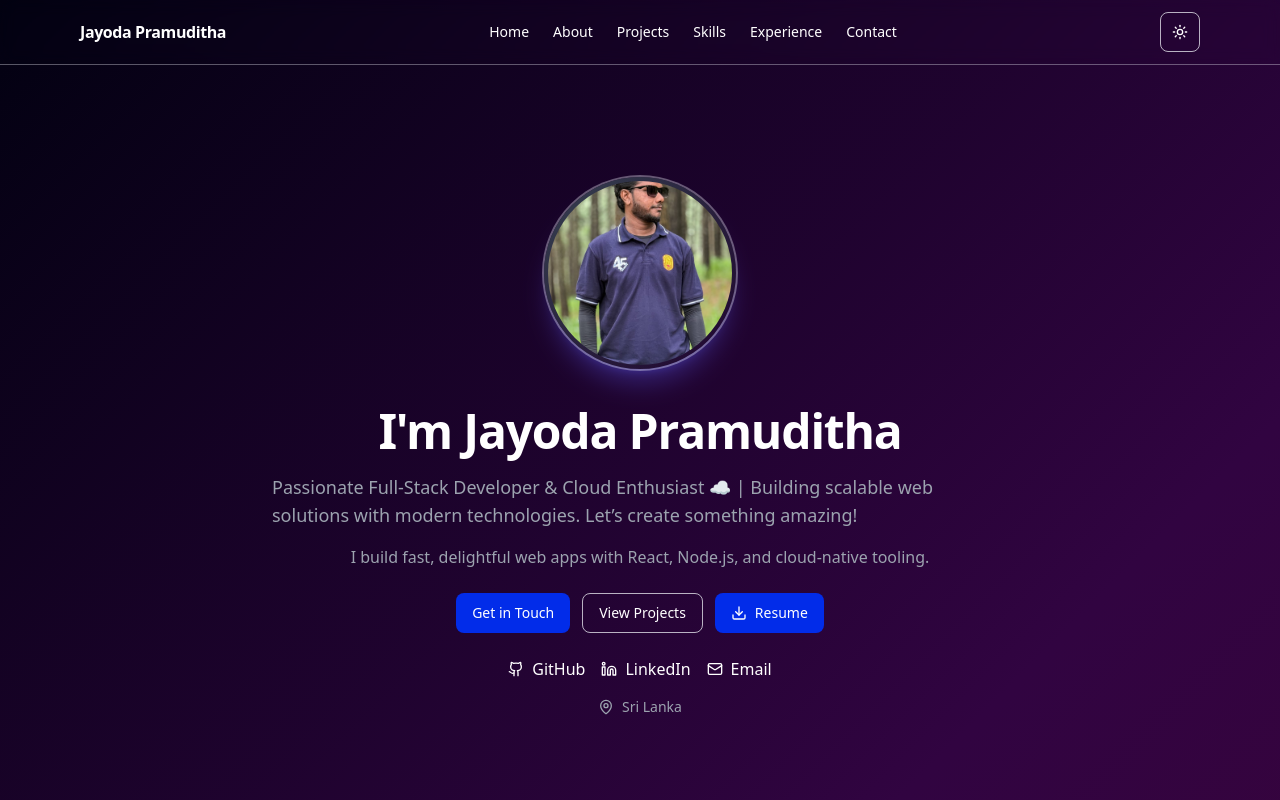
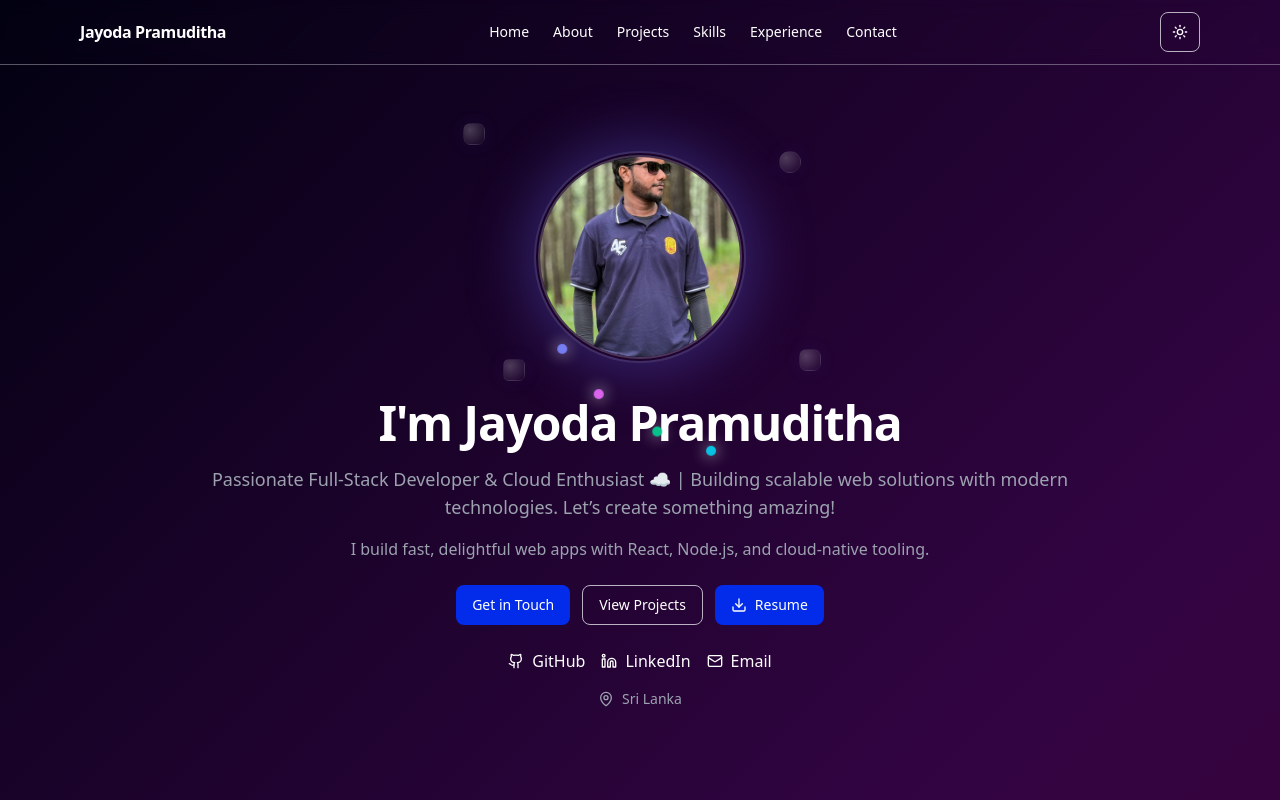
Before and after one commit to Jayo013/my-portfolio, a Next.js app: page / in a window 1280 px wide. Shown: the top 800 px of the page. Built offline with nearby package versions, Linux system fonts and the light colour scheme.

Commit message:
Update hero section and globals.css styling

```diff
--- a/src/app/globals.css
+++ b/src/app/globals.css
@@ -154,3 +154,51 @@
   }
 
 }
+
+
+/* ===== Orbiting dots around the avatar ===== */
+@keyframes orbit {
+  from { transform: rotate(0deg) translateX(var(--r)) rotate(0deg); }
+  to   { transform: rotate(360deg) translateX(var(--r)) rotate(-360deg); }
+}
+
+/* one small dot that flies in a circle using --r (radius) and --d (duration) */
+.orbit-dot {
+  position: absolute;
+  top: 50%;
+  left: 50%;
+  width: 10px;
+  height: 10px;
+  border-radius: 9999px;
+  transform-origin: 0 0;               /* important: rotate around center */
+  animation: orbit var(--d) linear infinite;
+  filter: drop-shadow(0 0 8px currentColor);
+}
+
+/* ===== Soft floating shapes ===== */
+@keyframes floatY {
+  0%, 100% { transform: translateY(-4px) }
+  50%      { transform: translateY(6px) }
+}
+@keyframes floatX {
+  0%, 100% { transform: translateX(-4px) }
+  50%      { transform: translateX(6px) }
+}
+
+.float-piece {
+  position: absolute;
+  width: 22px;
+  height: 22px;
+  opacity: .35;
+  background: radial-gradient(circle at 30% 30%, rgba(255,255,255,.65), rgba(255,255,255,0));
+  border: 1px solid rgba(255,255,255,.15);
+  box-shadow: 0 0 20px rgba(99,102,241,.25);
+  animation: floatY 6s ease-in-out infinite, floatX 7.5s ease-in-out infinite;
+}
+
+.piece-square { border-radius: 8px; }
+.piece-circle { border-radius: 9999px; }
+.piece-diamond {
+  transform: rotate(45deg);
+  border-radius: 6px;
+}
--- a/src/app/layout.tsx
+++ b/src/app/layout.tsx
@@ -15,21 +15,30 @@ export default function RootLayout({ children }: { children: React.ReactNode })
   return (
     <html lang="en" suppressHydrationWarning>
       <head>
-        {/* ensure the initial theme is set before React hydrates */}
+        {/* Help browsers choose the right color-scheme for default UA styling */}
+        <meta name="color-scheme" content="light dark" />
+        {/* Set initial theme BEFORE React hydrates to prevent mismatch/FOUC */}
         <script
+          // Keep this tiny and side-effect only; no JSX/React code.
           dangerouslySetInnerHTML={{
             __html: `
-              try {
-                const mql = window.matchMedia('(prefers-color-scheme: dark)');
-                const stored = localStorage.getItem('theme');
-                const dark = stored ? stored === 'dark' : mql.matches;
-                if (dark) document.documentElement.classList.add('dark');
-              } catch(e) {}
-            `,
+(function() {
+  try {
+    var stored = localStorage.getItem('theme');
+    var prefersDark = window.matchMedia('(prefers-color-scheme: dark)').matches;
+    var useDark = stored ? stored === 'dark' : prefersDark;
+    var root = document.documentElement;
+    if (useDark) root.classList.add('dark'); else root.classList.remove('dark');
+  } catch (e) {}
+})();`,
           }}
         />
       </head>
-      <body className="min-h-screen bg-background text-foreground antialiased">
+
+      <body
+        suppressHydrationWarning
+        className={`${geistSans.variable} ${geistMono.variable} min-h-screen bg-background text-foreground antialiased`}
+      >
         {children}
       </body>
     </html>
--- /dev/null
+++ b/src/component/hero/AnimatedAvatar.tsx
@@ -0,0 +1,51 @@
+"use client";
+
+import Image from "next/image";
+import { motion } from "framer-motion";
+
+export default function AnimatedAvatar() {
+  return (
+    <div className="relative grid place-items-center">
+      {/* GLOW RING */}
+      <div className="relative">
+        <div className="size-44 sm:size-52 rounded-full ring-2 ring-white/10 shadow-[0_0_60px_10px_rgba(99,102,241,0.35)]" />
+        {/* Avatar */}
+        <div className="absolute inset-1 rounded-full overflow-hidden ring-2 ring-white/20">
+          <Image
+            src="/avatar.jpg" // <-- your image
+            alt="Profile"
+            fill
+            className="object-cover"
+            sizes="208px"
+            priority
+          />
+        </div>
+      </div>
+
+      {/* FLOATING PARTICLES (subtle hoverless motion) */}
+      <motion.div
+        className="absolute -z-10 size-[560px] sm:size-[680px] rounded-full bg-gradient-radial from-indigo-500/10 via-transparent to-transparent"
+        initial={{ opacity: 0.5, scale: 0.95 }}
+        animate={{ opacity: 0.85, scale: 1 }}
+        transition={{ duration: 6, repeat: Infinity, repeatType: "reverse" }}
+      />
+
+      {/* ORBITING DOTS — auto rotate using CSS keyframes */}
+      <span className="orbit-dot bg-indigo-400/90" style={{ ["--r" as any]: "120px", ["--d" as any]: "18s" }} />
+      <span className="orbit-dot bg-fuchsia-400/90" style={{ ["--r" as any]: "140px", ["--d" as any]: "22s" }} />
+      <span className="orbit-dot bg-emerald-400/90" style={{ ["--r" as any]: "170px", ["--d" as any]: "28s" }} />
+      <span className="orbit-dot bg-cyan-400/90" style={{ ["--r" as any]: "200px", ["--d" as any]: "34s" }} />
+
+       <span className="orbit-square bg-indigo-400/90" style={{ ["--r" as any]: "140px", ["--d" as any]: "25s" }} />
+      <span className="orbit-square bg-fuchsia-400/90" style={{ ["--r" as any]: "160px", ["--d" as any]: "30s" }} />
+      <span className="orbit-square bg-emerald-400/90" style={{ ["--r" as any]: "190px", ["--d" as any]: "36s" }} />
+      <span className="orbit-square bg-cyan-400/90" style={{ ["--r" as any]: "220px", ["--d" as any]: "42s" }} />
+
+      {/* A few floating squares/circles */}
+      <span className="float-piece piece-square left-[-70px] top-[-30px]" />
+      <span className="float-piece piece-circle right-[-60px] top-[-2px]" />
+      <span className="float-piece piece-diamond left-[-30px] bottom-[-20px]" />
+      <span className="float-piece piece-square right-[-80px] bottom-[-10px]" />
+       </div>
+  );
+}
--- a/src/component/hero/Hero.tsx
+++ b/src/component/hero/Hero.tsx
@@ -4,93 +4,125 @@ import { motion } from "framer-motion";
 import { Download, Github, Linkedin, Mail, MapPin } from "lucide-react";
 import { Button } from "@/component/ui/button";
 import { PROFILE } from "@/data/Portfolio";
+import AnimatedAvatar from "@/component/hero/AnimatedAvatar";
+
+const fadeUp = (delay = 0) => ({
+  initial: { opacity: 0, y: 16 },
+  animate: { opacity: 1, y: 0, transition: { duration: 0.6, delay } },
+});
 
 export default function Hero() {
   return (
     <section
       id="home"
-        className="relative overflow-hidden min-h-screen flex items-start pt-10 sm:pt-0"
+      className="relative overflow-hidden min-h-[92vh] flex items-center"
+      aria-label="Intro section"
     >
-
-      {/* 🔥 Radial glow background */}
+      {/* Radial glow background */}
       <div
         className="absolute inset-0 -z-10 flex items-center justify-center"
-        aria-hidden
+        aria-hidden="true"
       >
-        <div className="w-[900px] h-[900px] rounded-full bg-gradient-radial from-indigo-900/60 via-purple-800/40 to-transparent blur-3xl opacity-70" />
+        <div className="w-[900px] h-[900px] rounded-full bg-gradient-radial from-indigo-900/55 via-purple-800/35 to-transparent blur-3xl opacity-70" />
       </div>
 
-      <div className="mx-auto max-w-3xl px-4 py-20 sm:py-28">
-        <motion.div
-          initial={{ opacity: 0, y: 16 }}
-          animate={{ opacity: 1, y: 0 }}
-          transition={{ duration: 0.6 }}
-          className="flex flex-col items-center"
-        >
-          {/* Profile image */}
-          <div className="relative mb-8">
-            <div className="aspect-square w-40 sm:w-48 rounded-full ring-2 ring-border bg-gradient-to-br from-muted to-background p-1 shadow-xl shadow-indigo-500/30">
-              <div className="h-full w-full rounded-full bg-[url('/avatar.jpg')] bg-cover bg-center" />
-            </div>
+      <div className="mx-auto max-w-4xl px-4">
+        {/* Avatar + orbit animation */}
+        <div className="grid place-items-center">
+          <AnimatedAvatar />
         </div>
 
         {/* Name & tagline */}
-          <h1 className="text-4xl sm:text-5xl font-bold leading-tight tracking-tight">
+        <motion.h1
+          {...fadeUp(0.05)}
+          className="mt-8 text-center text-4xl sm:text-5xl font-extrabold leading-tight tracking-tight"
+        >
           {PROFILE.name}
-          </h1>
-          <p className="mt-3 text-lg text-muted-foreground">{PROFILE.role}</p>
-          <p className="mt-4 max-w-prose text-muted-foreground">
+        </motion.h1>
+
+        <motion.p
+          {...fadeUp(0.15)}
+          className="mt-3 text-center text-lg text-muted-foreground"
+        >
+          {PROFILE.role}
+        </motion.p>
+
+        <motion.p
+          {...fadeUp(0.25)}
+          className="mt-4 text-center max-w-prose mx-auto text-muted-foreground"
+        >
           {PROFILE.tagline}
-          </p>
+        </motion.p>
 
-          {/* Call-to-action buttons */}
-          <div className="mt-6 flex flex-wrap justify-center gap-3">
-
-            <Button  asChild>
-              <a href="#contact">Get in Touch</a>
+        {/* CTAs */}
+        <motion.div
+          {...fadeUp(0.35)}
+          className="mt-6 flex flex-wrap justify-center gap-3"
+        >
+          <Button asChild>
+            <a href="#contact" aria-label="Jump to contact">Get in Touch</a>
           </Button>
 
           <Button variant="outline" asChild>
-              <a href="#projects">View Projects</a>
+            <a href="#projects" aria-label="Jump to projects">View Projects</a>
           </Button>
 
           <Button asChild>
-            <a href={PROFILE.resumeUrl} target="_blank" rel="noreferrer">
-              <Download className="mr-2 h-4 w-4" /> Resume
+            <a
+              href={PROFILE.resumeUrl}
+              target="_blank"
+              rel="noreferrer"
+              aria-label="Open resume"
+              className="gap-2"
+            >
+              <Download className="h-4 w-4" />
+              Resume
             </a>
           </Button>
-          </div>
+        </motion.div>
 
         {/* Social links */}
-          <div className="mt-6 flex items-center justify-center gap-4">
+        <motion.div
+          {...fadeUp(0.45)}
+          className="mt-6 flex items-center justify-center gap-4"
+        >
           <a
             href={PROFILE.github}
             target="_blank"
             rel="noreferrer"
             className="inline-flex items-center gap-2 hover:underline"
+            aria-label="Open GitHub"
           >
-              <Github className="h-4 w-4" /> GitHub
+            <Github className="h-4 w-4" />
+            GitHub
           </a>
           <a
             href={PROFILE.linkedin}
             target="_blank"
             rel="noreferrer"
             className="inline-flex items-center gap-2 hover:underline"
+            aria-label="Open LinkedIn"
           >
-              <Linkedin className="h-4 w-4" /> LinkedIn
+            <Linkedin className="h-4 w-4" />
+            LinkedIn
           </a>
           <a
             href={`mailto:${PROFILE.email}`}
             className="inline-flex items-center gap-2 hover:underline"
+            aria-label="Send email"
           >
-              <Mail className="h-4 w-4" /> Email
+            <Mail className="h-4 w-4" />
+            Email
           </a>
-          </div>
+        </motion.div>
 
         {/* Location */}
-          <div className="mt-4 inline-flex items-center gap-2 text-sm text-muted-foreground">
-            <MapPin className="h-4 w-4" /> {PROFILE.location}
-          </div>
+        <motion.div
+          {...fadeUp(0.55)}
+          className="mt-4 inline-flex items-center gap-2 text-sm text-muted-foreground w-full justify-center"
+        >
+          <MapPin className="h-4 w-4" />
+          {PROFILE.location}
         </motion.div>
       </div>
     </section>
```
Lines whose indentation alone changed are shown as unchanged.
